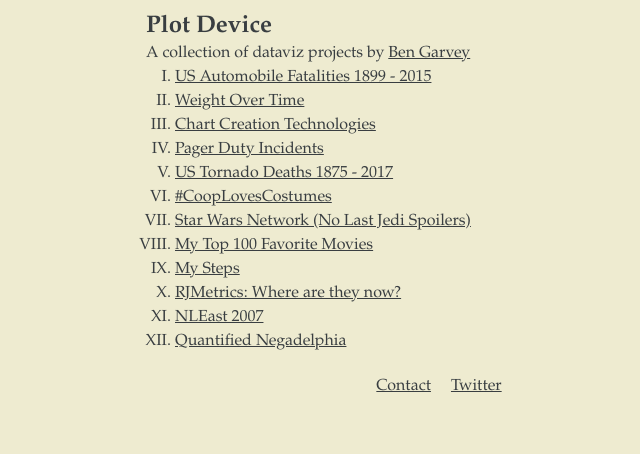
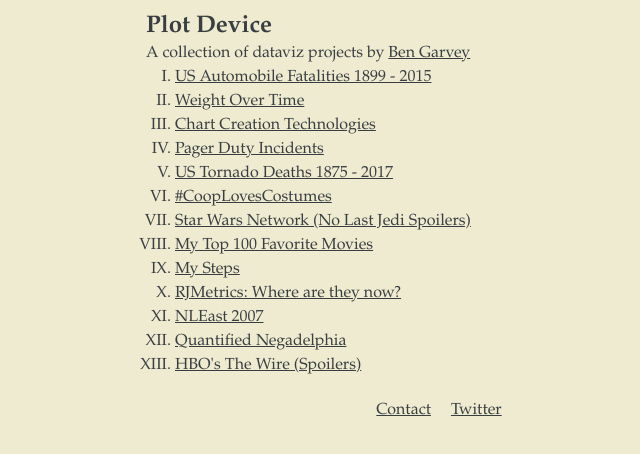
Before and after one commit to bengarvey/plotdevice, a React (Create React App) app: page / in a window 1280 px wide. Shown: the top 454 px of the page, without its empty margins (201-841 px from the left). Built offline with nearby package versions, Linux system fonts and the light colour scheme; what chance would draw is missing.

Commit message:
added it to the home menu

```diff
--- a/src/components/Home.js
+++ b/src/components/Home.js
@@ -17,6 +17,7 @@
       <li className="list-item"><a href="rj">RJMetrics: Where are they now?</a></li>
       <li className="list-item"><a href="nleast">NLEast 2007</a></li>
       <li className="list-item"><a href="cities">Quantified Negadelphia</a></li>
+      <li className="list-item"><a href="wire">HBO's The Wire (Spoilers)</a></li>
     </ul>
     <div>
       <ul className="navList">
```
